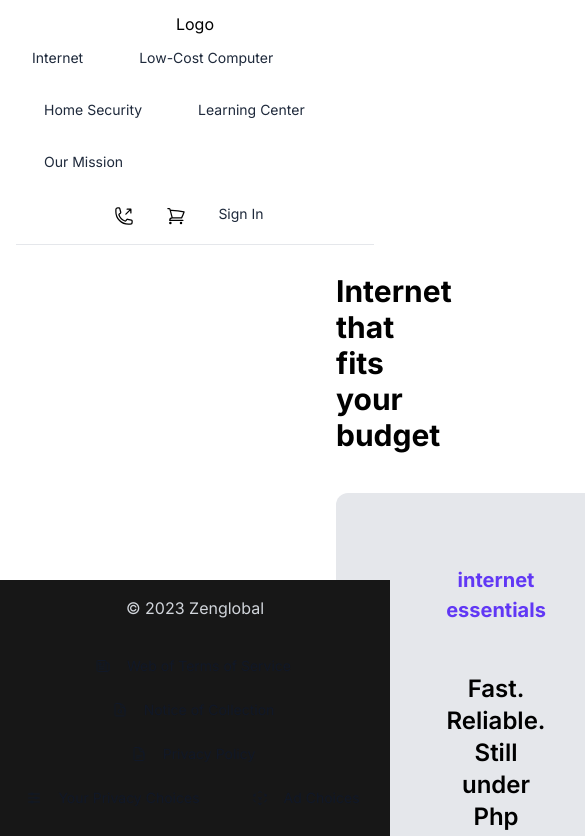
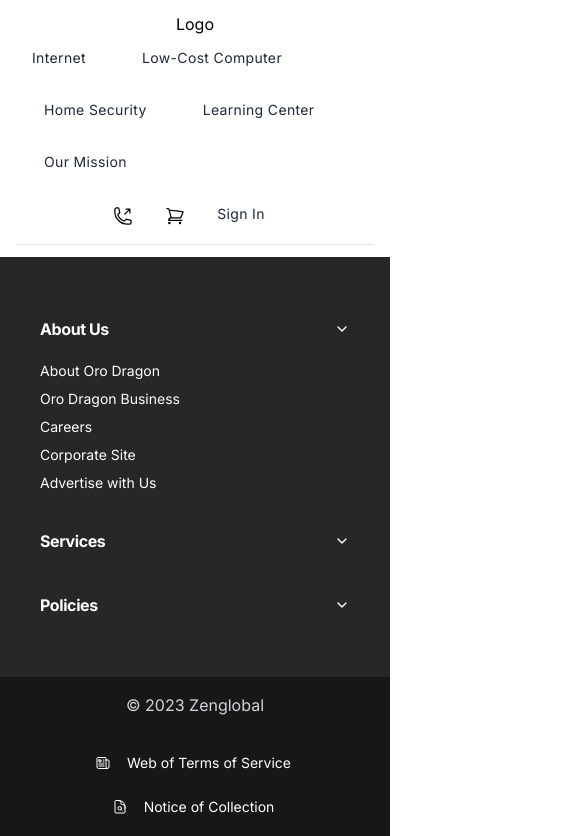
Before and after one commit to KleKlai/zenglobalofficialwebsite, a Next.js app: page / in a window 390 px wide. Shown: the top 836 px of the page, 585 px wide, since content can reach past the window. Built offline with nearby package versions, Linux system fonts and the light colour scheme.

Commit message:
feat(footer): added responsive fixed style

```diff
--- a/app/page.tsx
+++ b/app/page.tsx
@@ -8,9 +8,9 @@ export default function Home() {
   return (
     <div>
       <Navbar />
-      <div className="mx-80">
+      {/* <div className="mx-80">
         <InternetThatsFitYourBudget />
-      </div>
+      </div> */}
       <Footer />
     </div>
   );
--- a/app/ui/footer.tsx
+++ b/app/ui/footer.tsx
@@ -125,70 +125,83 @@ const policies = [
   },
 ];
 
+function AboutUsLink() {
+  return (
+    <ul className="space-y-2">
+      {abouts.map((about) => {
+        return (
+          <li key={about.name}>
+            <Link href={about.href} className="">
+              <p>{about.name}</p>
+            </Link>
+          </li>
+        );
+      })}
+    </ul>
+  );
+}
+
+function ServicesLink() {
+  return (
+    <ul className="space-y-2">
+      {services.map((service) => {
+        return (
+          <li key={service.name}>
+            <Link href={service.href} className="">
+              <p>{service.name}</p>
+            </Link>
+          </li>
+        );
+      })}
+    </ul>
+  );
+}
+
+function PoliciesLink() {
+  return (
+    <ul className="space-y-2 text-wrap">
+      {policies.map((policy) => {
+        return (
+          <li key={policy.name}>
+            <Link href={policy.href} className="">
+              <p>{policy.name}</p>
+            </Link>
+          </li>
+        );
+      })}
+    </ul>
+  );
+}
+
 export default function Footer() {
   return (
-    <div className="flex flex-col h-screen">
-      <footer className="fixed bottom-0 w-full bg-neutral-900 text-white">
-        <div className="bg-zinc-800 py-10 hidden md:block">
-          <div className="grid grid-cols-3 gap-1 mx-[35rem] justify-center font-natoSansRegular font-regular text-sm p-1">
+    <div className="flex flex-col bottom-0">
+      <footer className="w-full bg-neutral-900 text-white">
+        <div className="bg-zinc-800 py-10 block lg:hidden">
+          <FooterAccordion />
+        </div>
+
+        <div className="bg-zinc-800 py-10 hidden lg:block">
+          <div className="grid grid-cols-3 gap-1 justify-center font-natoSansRegular font-regular text-sm p-1 lg:mx-32 xl:mx-40 2xl:mx-[35rem]">
             <div>
               <h3 className="mb-5 text-base font-semibold font-natoSansRegular">
                 About Us
               </h3>
-              <ul className="space-y-2">
-                {abouts.map((about) => {
-                  return (
-                    <li key={about.name}>
-                      <Link
-                        href={about.href}
-                        className=""
-                      >
-                        <p className="hidden md:block">{about.name}</p>
-                      </Link>
-                    </li>
-                  );
-                })}
-              </ul>
+              <AboutUsLink />
             </div>
 
             <div>
               <h3 className="mb-5 text-base font-semibold font-natoSansRegular">
                 Services
               </h3>
-              <ul className="space-y-2">
-                {services.map((service) => {
-                  return (
-                    <li key={service.name}>
-                      <Link
-                        href={service.href}
-                        className=""
-                      >
-                        <p className="hidden md:block">{service.name}</p>
-                      </Link>
-                    </li>
-                  );
-                })}
-              </ul>
+              <ServicesLink />
             </div>
 
             <div>
               <h3 className="mb-5 text-base font-semibold font-natoSansRegular">
                 Policies
               </h3>
-              <ul className="space-y-2 text-wrap">
-                {policies.map((policy) => {
-                  return (
-                    <li key={policy.name}>
-                      <Link
-                        href={policy.href}
-                        className=""
-                      >
-                        <p className="hidden md:block">{policy.name}</p>
-                      </Link>
-                    </li>
-                  );
-                })}
-              </ul>
+              <PoliciesLink />
             </div>
           </div>
         </div>
@@ -207,7 +220,7 @@ export default function Footer() {
             const LinkIcon = link.icon;
             return (
               <li key={link.name}>
-                <div className="flex flex-row">
+                <div className="flex flex-row text-white">
                   <LinkIcon className="w-4" />
 
                   <Link
@@ -228,11 +241,34 @@ export default function Footer() {
 
 function FooterAccordion() {
   return (
-    <Accordion type="single" collapsible>
+    <Accordion
+      type="single"
+      collapsible
+      className="px-10 w-full"
+      defaultValue="item-1"
+    >
       <AccordionItem value="item-1">
-        <AccordionTrigger>About Us</AccordionTrigger>
+        <AccordionTrigger className="font-bold tracking-tight font-notoSans py-5">
+          About Us
+        </AccordionTrigger>
         <AccordionContent>
-          Yes. It adheres to the WAI-ARIA design pattern.
+          <AboutUsLink />
+        </AccordionContent>
+      </AccordionItem>
+      <AccordionItem value="item-2">
+        <AccordionTrigger className="font-bold tracking-tight font-notoSans py-5">
+          Services
+        </AccordionTrigger>
+        <AccordionContent>
+          <ServicesLink />
+        </AccordionContent>
+      </AccordionItem>
+      <AccordionItem value="item-3">
+        <AccordionTrigger className="font-bold tracking-tight font-notoSans py-5">
+          Policies
+        </AccordionTrigger>
+        <AccordionContent>
+          <PoliciesLink />
         </AccordionContent>
       </AccordionItem>
     </Accordion>
--- a/app/ui/navbar.tsx
+++ b/app/ui/navbar.tsx
@@ -46,7 +46,7 @@ export default function Navbar() {
                       href={link.href}
                       className="ml-1 me-4 font-helvetica xs:me-6 p-3 text-sm sm:me-6 md:me-6 lg:text-sm xl:text-sm 2xl:text-[15px]"
                     >
-                      <p className="link link-underline link-underline-black text-slate-800 pb-2">
+                      <p className="link link-underline link-underline-black text-slate-800 pb-2 tracking-wide">
                         {link.name}
                       </p>
                     </Link>
@@ -63,7 +63,7 @@ export default function Navbar() {
             href=""
             className="ml-1 me-4 font-helvetica xs:me-6 p-3 text-sm sm:me-6 md:me-6 lg:text-sm xl:text-sm 2xl:text-[15px]"
           >
-            <p className="link link-underline link-underline-black text-slate-800 pb-2">
+            <p className="link link-underline link-underline-black text-slate-800 pb-2 tracking-wide">
               Sign In
             </p>
           </Link>
--- a/components/ui/accordion.tsx
+++ b/components/ui/accordion.tsx
@@ -14,7 +14,7 @@ const AccordionItem = React.forwardRef<
 >(({ className, ...props }, ref) => (
   <AccordionPrimitive.Item
     ref={ref}
-    className={cn("border-b", className)}
+    className={className}
     {...props}
   />
 ))
@@ -28,7 +28,7 @@ const AccordionTrigger = React.forwardRef<
     <AccordionPrimitive.Trigger
       ref={ref}
       className={cn(
-        "flex flex-1 items-center justify-between py-4 font-medium transition-all hover:underline [&[data-state=open]>svg]:rotate-180",
+        "flex flex-1 items-center justify-between py-4 font-medium transition-all hover:[&[data-state=open]>svg]:rotate-180",
         className
       )}
       {...props}
```
